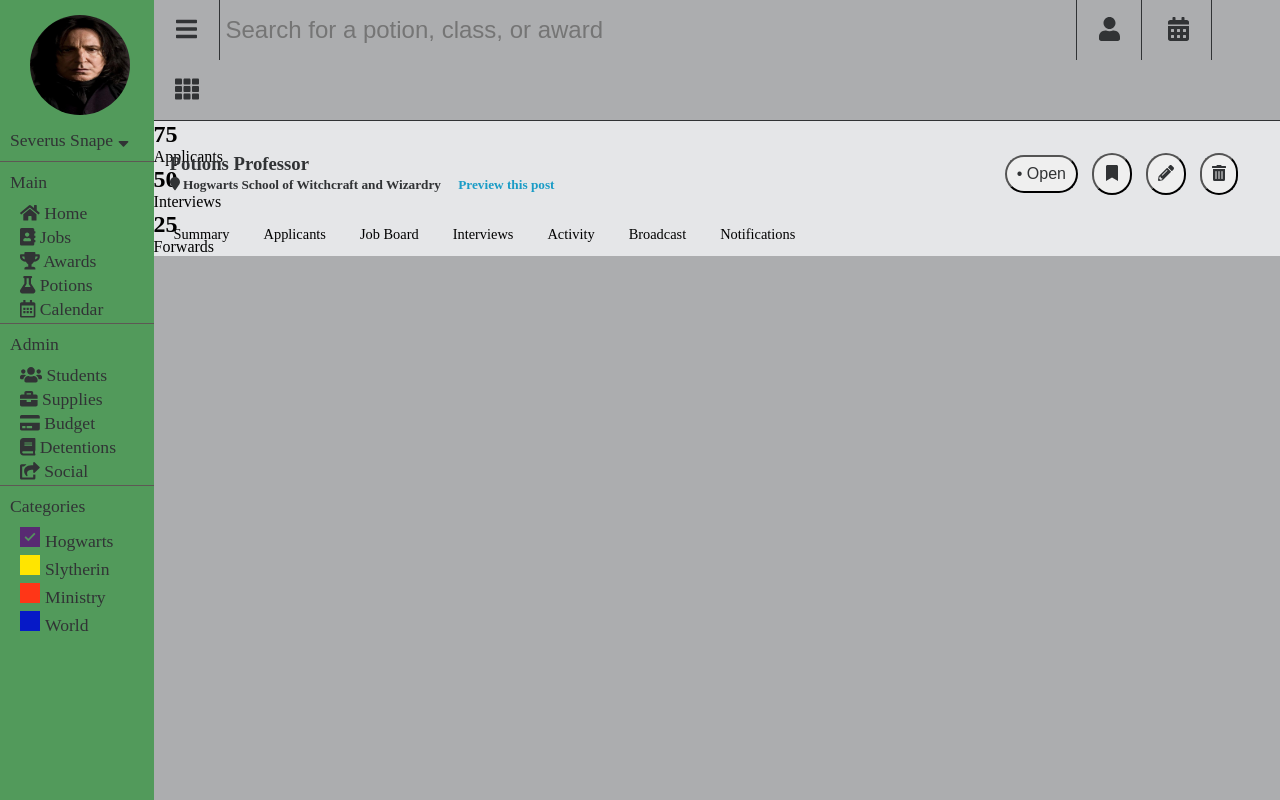
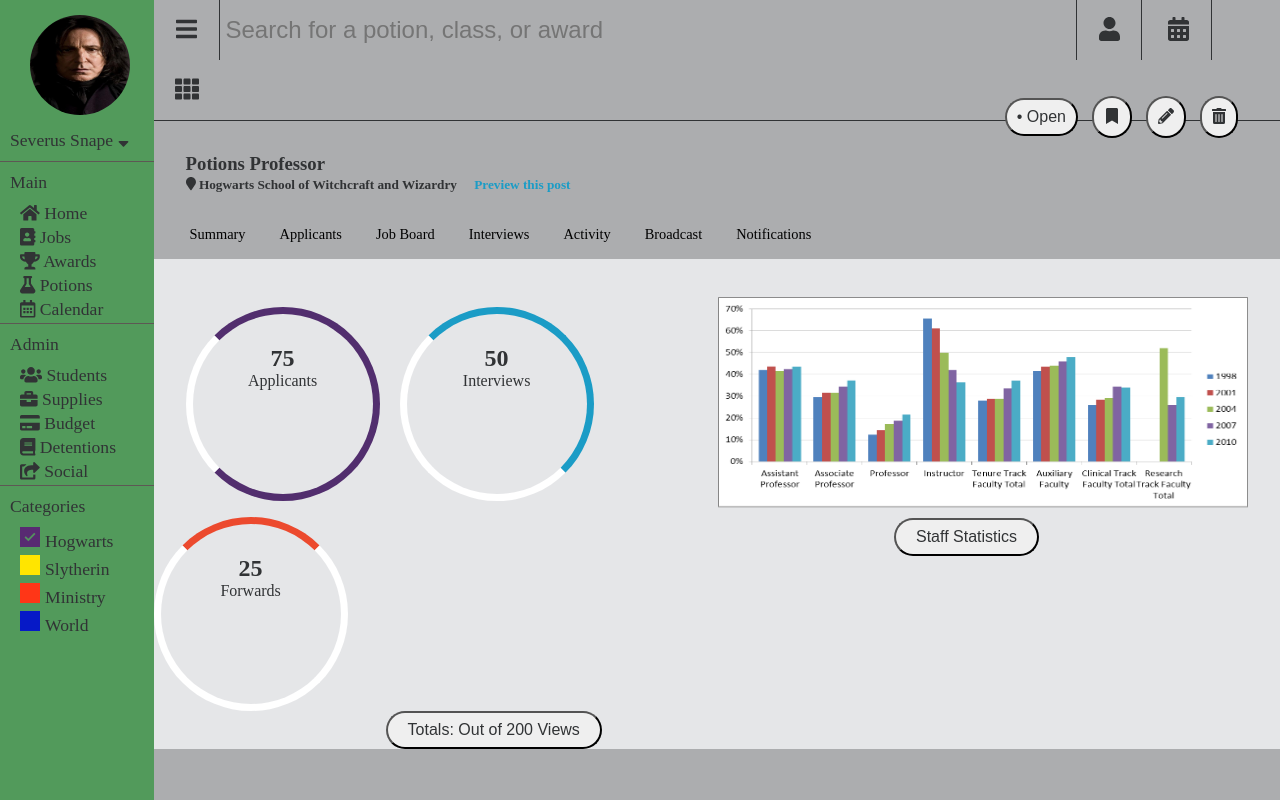
Before and after one commit to ekuckelman/ek-comp-challenge-3, a plain HTML site: page index.html in a window 1280 px wide. Drawn offline with Linux system fonts and the light colour scheme.

Commit message:
Circles section completed

```diff
--- a/index.html
+++ b/index.html
@@ -75,19 +75,24 @@
       </article>
     </section>
     <section class="main-content">
-      <article>
-        <div class="circle first">
+      <article class="circles-article">
+        <div class="circle first-circle">
           <h2>75</h2>
           <p>Applicants</p>
         </div>
-        <div class="circle second">
+        <div class="circle second-circle">
           <h2>50</h2>
           <p>Interviews</p>
         </div>
-        <div class="circle third">
+        <div class="circle third-circle">
           <h2>25</h2>
           <p>Forwards</p>
         </div>
+        <button class="total-btn">Totals: Out of 200 Views</button>
+      </article>
+      <article class="chart-article">
+        <img class="chart" src="images/teacher-chart.png" alt="">
+        <button class="stats-btn">Staff Statistics</button>
       </article>
     </section>
   </main>
--- a/main.css
+++ b/main.css
@@ -108,8 +108,8 @@ i {
 }
 
 .second-nav {
-  position: absolute;
   width: 100%;
+  margin-left: 1em;
 }
 
 .job-info {
@@ -133,7 +133,7 @@ i {
   display: inline-block;
   position: absolute;
   right: 2em;
-  top: 2em;
+  top: 6em;
   color: #313335;
 }
 
@@ -159,7 +159,7 @@ i {
 }
 
 .vertical-list {
-
+  margin-bottom: 1em;
 }
 
 .vertical-list li {
@@ -175,8 +175,58 @@ i {
 
 .main-content {
   background-color: #e5e6e8;
+  display: flex;
 }
 
 .circle {
+  border: 7px solid;
+  display: inline-block;
+  border-radius: 50%;
+  text-align: center;
+  width: 180px;
+  height: 180px;
+  color:#313335;
+}
 
+.circle h2 {
+  padding-top: 1.3em;
 }
+
+.first-circle {
+  margin: 3em 1em 1em 2em;
+  border-color: #522E6E #522E6E #522E6E white;
+}
+
+.second-circle {
+  margin-right: 1em;
+  border-color: #1b9cc6 #1b9cc6 white white;
+}
+
+.third-circle {
+  border-color: #EC4A2E white white white;
+}
+
+.chart {
+  width: 530px;
+  height: 220px;
+  margin: 2em 2em .2em 2em;
+}
+
+.total-btn {
+  border-radius: 30px;
+  font-size: 1em;
+  color: #313335;
+  margin-left: 14.5em;
+  cursor: pointer;
+  padding: 8px 20px;
+}
+
+.stats-btn {
+  border-radius: 30px;
+  font-size: 1em;
+  color: #313335;
+  margin-left: 13em;
+  margin-bottom: 3em;
+  cursor: pointer;
+  padding: 8px 20px;
+}
```
Also changed, not shown: images/teacher-chart.png (added).
